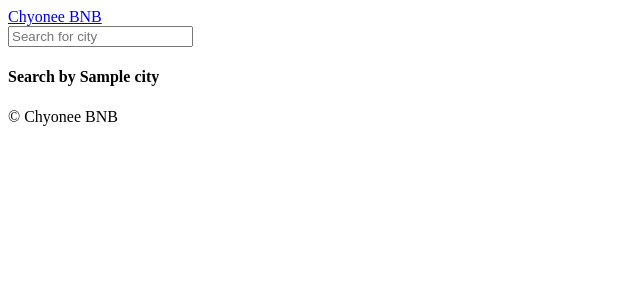
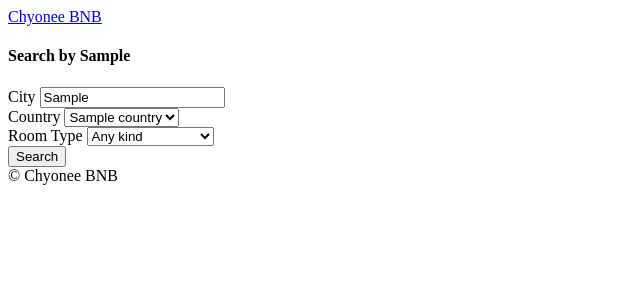
Before and after one commit to chyoni/airbnb-2022, a Django app: template templates/rooms/search.html in a window 1280 px wide. Shown: the top 300 px of the page, without its empty margins (0-640 px from the left). Run offline with Django 4.2, Linux system fonts and the light colour scheme; tables that the repository leaves empty hold one stand-in row (values such as "Sample post"); the template is opened without the code that fills it: values that come from a table or form of the project are taken from there, most other values are stand-ins (such as "Sample title", 1, 10 or a date in 2020).

Commit message:
#56 Search views 2

```diff
--- a/templates/base.html
+++ b/templates/base.html
@@ -13,7 +13,14 @@
     <title>{% block title %}{% endblock title %} | Chyonee BNB</title>
   </head>
   <body>
-    {% include "partials/header.html" %}
+    <header>
+      {% include "partials/nav.html" %}
+      {% block search-bar %}
+        <form method="get" action="{% url 'rooms:search' %}">
+          <input name="city" placeholder="Search for city" />
+        </form>
+      {% endblock search-bar %}
+    </header>
 
     {% block content %} {% endblock %}
 
--- a/templates/partials/header.html
+++ /dev/null
@@ -1,6 +0,0 @@
-<header>
-    <a href="{% url 'core:home' %}">Chyonee BNB</a>
-    <form method="get" action="{% url 'rooms:search' %}">
-        <input name="city" placeholder="Search for city" />
-    </form>
-</header>
--- /dev/null
+++ b/templates/partials/nav.html
@@ -0,0 +1 @@
+<a href="{% url 'core:home' %}">Chyonee BNB</a>
--- a/templates/rooms/search.html
+++ b/templates/rooms/search.html
@@ -2,8 +2,38 @@
 
 {% block title %}Search{% endblock title %}
 
+{% block search-bar %}{% endblock search-bar %}
+
 {% block content %}
 
-<h4>Search by {{city}}</h4>
+    <h4>Search by {{selected_city}}</h4>
+
+    <form method="get" action="{% url 'rooms:search' %}">
+        <div>
+            <label for="city">City</label>
+            <input id="city" value={{selected_city}} name="city" placeholder="Search for city" />
+        </div>
+
+        <div>
+            <label for="country">Country</label>
+            <select id="country" name="country">
+                {% for country in countries %}
+                    <option value={{country.code}} {% if country.code == selected_country %}selected{% endif %}>{{country.name}}</option>
+                {% endfor %}
+            </select>
+
+        </div>
+
+        <div>
+            <label for="room_type">Room Type</label>
+            <select id="room_type" name="room_type">
+                <option value="0" {% if selected_room_type is 0 %}selected{% endif %}>Any kind</option>
+                {% for room_type in room_types %}
+                    <option value="{{room_type.pk}}" {% if selected_room_type == room_type.pk %}selected{% endif %}>{{room_type.name}}</option>
+                {% endfor %}
+            </select>
+        </div>
+        <button>Search</button>
+    </form>
 
 {% endblock content %}
```
Also changed, not shown: rooms/views.py (+22 -3 lines), README.md.
